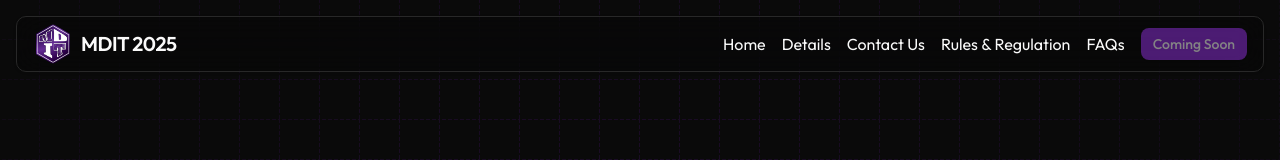
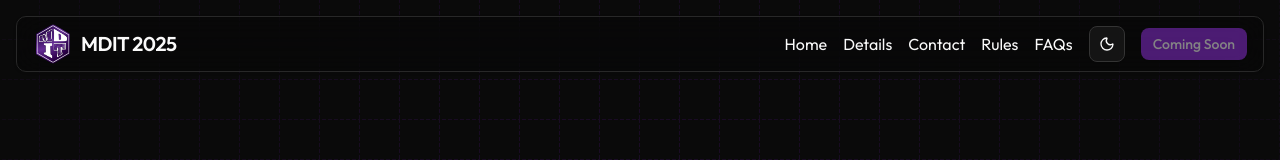
Before and after one commit to adhaghani/mdit2025, a Next.js app: page / in a window 1280 px wide. Shown: the top 160 px of the page. Built offline with nearby package versions, Linux system fonts and the light colour scheme.

Commit message:
feat: update footer and header styles for improved visual consistency and add mode toggle component

```diff
--- a/app/layout.tsx
+++ b/app/layout.tsx
@@ -143,6 +143,7 @@ export default function RootLayout({
         <ThemeProvider
           attribute="class"
           defaultTheme="dark"
+          enableSystem
           disableTransitionOnChange
         >
           <div className="fixed h-[100vh] w-[100vw] left-0 top-0 -z-10">
--- a/components/footer.tsx
+++ b/components/footer.tsx
@@ -18,7 +18,7 @@ const Footer = () => {
 
   return (
     <footer className="max-w-7xl pb-4 mt-auto mx-auto px-4">
-      <div className=" mx-auto p-4 py-6 h-fit border shadow-sm bg-black/20 backdrop-blur-lg rounded-lg ">
+      <div className=" mx-auto p-4 py-6 h-fit border shadow-sm bg-light/20 dark:bg-black/20 backdrop-blur-lg rounded-lg ">
         <div className="grid grid-cols-1 md:grid-cols-2 lg:grid-cols-4 gap-8">
           {/* Company Info */}
           <div className="space-y-4">
--- a/components/header.tsx
+++ b/components/header.tsx
@@ -14,7 +14,7 @@ import { MoreHorizontalIcon } from "lucide-react";
 import { useStartCountdown } from "@/hooks/useStartCountdown";
 import Image from "next/image";
 import { Text } from "@/components/ui/text";
-
+import { ModeToggle } from "./mode-toggle";
 const Header = () => {
   const { hasStarted, isExpired } = useStartCountdown(
     "2025-08-30T00:00:00+08:00", // Count down to August 30
@@ -23,7 +23,7 @@ const Header = () => {
 
   return (
     <header className="max-w-7xl z-50 h-14 fixed top-4 left-[50%] translate-x-[-50%] w-full mx-auto px-4">
-      <div className="flex justify-between h-full items-center bg-black/20 backdrop-blur-lg gap-4 border rounded-lg shadow-sm px-4 py-2 ">
+      <div className="flex justify-between h-full items-center bg-light/20 dark:bg-black/20 backdrop-blur-lg gap-4 border rounded-lg shadow-sm px-4 py-2 ">
         <Link href={"/"} className=" flex items-center justify-center gap-2">
           <Image
             src="/mdit.svg"
@@ -42,13 +42,17 @@ const Header = () => {
             <Link href="/event-details">Details</Link>
           </li>
           <li>
-            <Link href="/contact">Contact Us</Link>
+            <Link href="/contact">Contact</Link>
           </li>
+
           <li>
-            <Link href="/rules-regulation">Rules & Regulation</Link>
+            <Link href="/rules-regulation">Rules</Link>
           </li>
           <li>
             <Link href="/frequently-asked-questions">FAQs</Link>
+          </li>
+          <li>
+            <ModeToggle />
           </li>
           <li>
             <Link href={isExpired || !hasStarted ? "#" : "/register"}>
@@ -146,6 +150,9 @@ const Header = () => {
               </ul>
             </SheetContent>
           </Sheet>
+          <div className="flex">
+            <ModeToggle />
+          </div>
           <div className="hidden sm:flex">
             <Link href={isExpired || !hasStarted ? "#" : "/register"}>
               <Button
```
